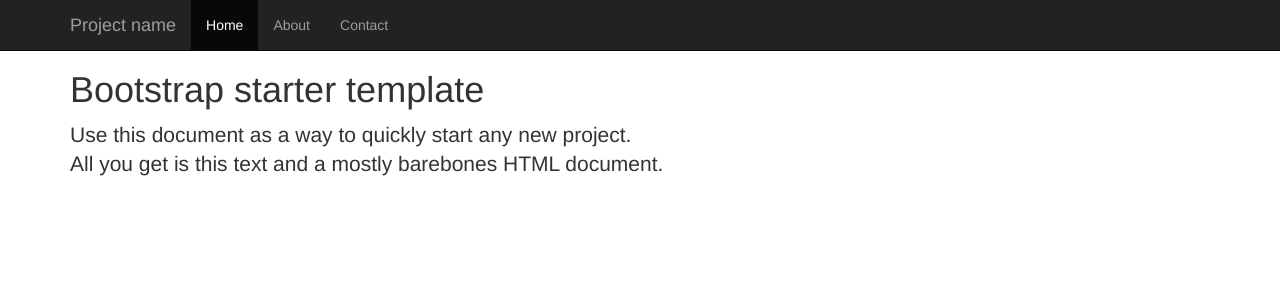
After one commit to Yokohama-Miyazawa/uec_django, a Django app: template tutorial/templates/base.html in a window 1280 px wide. The commit adds this page. Shown: the top 300 px of the page. Run offline with Django 3.2, Linux system fonts and the light colour scheme; the template is opened without the code that fills it, so the values that code supplies are empty; some libraries are stand-ins or nearby versions.

Commit message:
1. manage.pyがあるディレクトリにtemplatesディレクトリを作成 2. /tutorial/settings.py の58行目周辺にtemplatesディレクトリへのPATHを追加 3. base.htmlを/templates/ へコピー。

```diff
--- a/tutorial/polls/templates/polls/index.html
+++ b/tutorial/polls/templates/polls/index.html
@@ -6,7 +6,7 @@
     <link rel="stylesheet" type="text/css" href="{% static 'css/bootstrap.css' %}" />
   </head>
   <body>
-    <table border="1" class="table table-striped">  <!--ここにclass属性を追加。table-stripedで縞模様の表が出来る。-->
+    <table border="1" class="table table-striped">
       <tr><th>質問内容</th><th>リンク</th></tr>
       {% for question in questions %}
       <tr>
--- /dev/null
+++ b/tutorial/templates/base.html
@@ -0,0 +1,61 @@
+{% load staticfiles %}
+<!DOCTYPE html>
+<html lang="en">
+  <head>
+    <meta charset="utf-8">
+    <meta http-equiv="X-UA-Compatible" content="IE=edge">
+    <meta name="viewport" content="width=device-width, initial-scale=1">
+    <!-- The above 3 meta tags *must* come first in the head; any other head content must come *after* these tags -->
+    <meta name="description" content="">
+    <meta name="author" content="">
+    <link rel="icon" href="../../favicon.ico">
+
+    <title>Starter Template for Bootstrap</title>
+
+    <!-- Bootstrap core CSS -->
+    <link href="{% static 'css/bootstrap.min.css' %}" rel="stylesheet">
+    <style type="text/css">
+body {
+  padding-top: 50px;
+}
+    </style>
+  </head>
+
+  <body>
+    <nav class="navbar navbar-inverse navbar-fixed-top">
+      <div class="container">
+        <div class="navbar-header">
+          <button type="button" class="navbar-toggle collapsed" data-toggle="collapse" data-target="#navbar" aria-expanded="false" aria-controls="navbar">
+            <span class="sr-only">Toggle navigation</span>
+            <span class="icon-bar"></span>
+            <span class="icon-bar"></span>
+            <span class="icon-bar"></span>
+          </button>
+          <a class="navbar-brand" href="#">Project name</a>
+        </div>
+        <div id="navbar" class="collapse navbar-collapse">
+          <ul class="nav navbar-nav">
+            <li class="active"><a href="#">Home</a></li>
+            <li><a href="#about">About</a></li>
+            <li><a href="#contact">Contact</a></li>
+          </ul>
+        </div><!--/.nav-collapse -->
+      </div>
+    </nav>
+
+    <div class="container">
+
+      <div class="starter-template">
+        <h1>Bootstrap starter template</h1>
+        <p class="lead">Use this document as a way to quickly start any new project.<br> All you get is this text and a mostly barebones HTML document.</p>
+      </div>
+
+    </div><!-- /.container -->
+    <!-- Bootstrap core JavaScript
+    ================================================== -->
+    <!-- Placed at the end of the document so the pages load faster -->
+    <script src="https://ajax.googleapis.com/ajax/libs/jquery/1.11.3/jquery.min.js"></script>
+    <script>window.jQuery || document.write('<script src="../../assets/js/vendor/jquery.min.js"><\/script>')</script>
+    <script src="{% static 'js/bootstrap.min.js' %}"></script>
+  </body>
+</html>
--- a/tutorial/tutorial/settings.py
+++ b/tutorial/tutorial/settings.py
@@ -55,9 +55,9 @@
 TEMPLATES = [
     {
         'BACKEND': 'django.template.backends.django.DjangoTemplates',
-        'DIRS': [],
-        'APP_DIRS': True,
-        'OPTIONS': {
+        'DIRS': [os.path.join(BASE_DIR, 'templates')],  # ←を追加。新たに作った
+        'APP_DIRS': True,                               # /templates のファイル
+        'OPTIONS': {                                    # を読み込める様にする。
             'context_processors': [
                 'django.template.context_processors.debug',
                 'django.template.context_processors.request',
```
